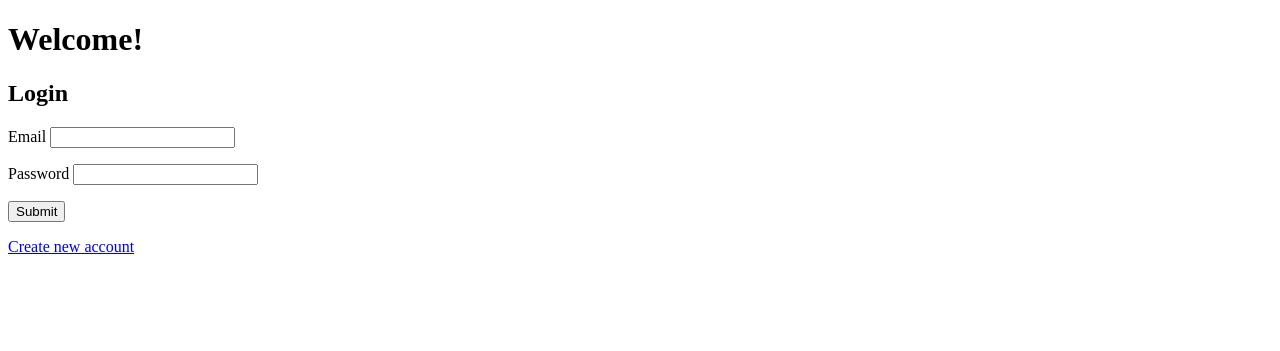
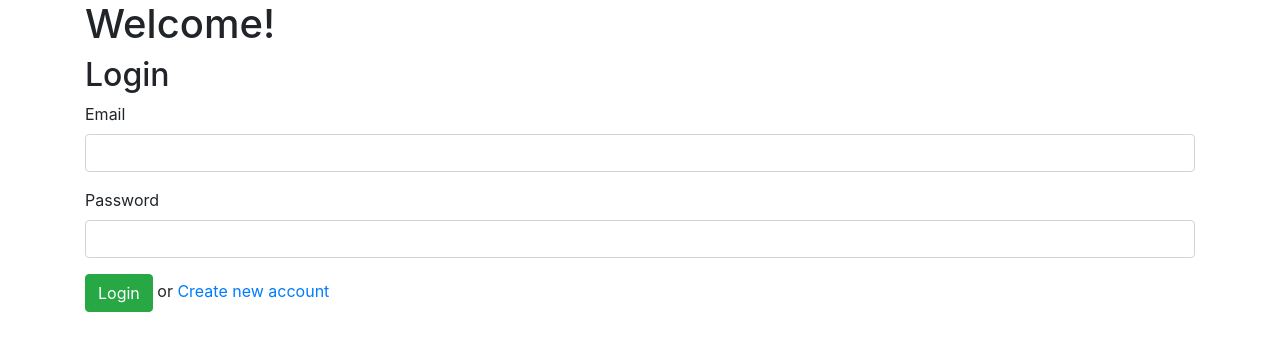
Before and after one commit to crystallopezz/friendship-tracker, a Flask app: page / in a window 1280 px wide. Shown: the top 351 px of the page. Run offline with Flask 2, Linux system fonts and the light colour scheme; parts of the project's set-up code (start-up, migrations or seed data) failed here and were passed over; some libraries are stand-ins or nearby versions.

Commit message:
bootstrapped login and working on friends list

```diff
--- /dev/null
+++ b/static/CSS/style.css
@@ -0,0 +1,4 @@
+.card {
+    width: 200;
+    height: 200;
+}
--- a/static/js/login.jsx
+++ /dev/null
@@ -1 +0,0 @@
-login.jsx
--- a/templates/base.html
+++ b/templates/base.html
@@ -4,6 +4,8 @@
   <title>
     {% block title %}{% endblock %}
   </title>
+  <link rel="stylesheet" href="https://stackpath.bootstrapcdn.com/bootstrap/4.5.0/css/bootstrap.min.css" integrity="sha384-9aIt2nRpC12Uk9gS9baDl411NQApFmC26EwAOH8WgZl5MYYxFfc+NcPb1dKGj7Sk" crossorigin="anonymous">
+  <link rel="stylesheet" href="/static/css/style.css">
   <script crossorigin src="https://unpkg.com/react@16/umd/react.development.js"></script>
   <script crossorigin src="https://unpkg.com/react-dom@16/umd/react-dom.development.js"></script>
   <script
@@ -11,7 +13,9 @@
   src="https://cdnjs.cloudflare.com/ajax/libs/babel-standalone/6.26.0/babel.js"></script>
 </head>
 <body>
-  {% block body %}
-  {% endblock %}
+  <div class="container">
+    {% block body %}
+    {% endblock %}
+  </div>
 </body>
 </html>
--- a/templates/login.html
+++ b/templates/login.html
@@ -3,35 +3,27 @@
 {% block title %}Login{% endblock %}
 
 {% block body %}
-  <h1>Welcome!</h1>
 
-  <div class="form" id="login">
-    <div class="header2" id="login-head">
-      <h2>Login</h2>
-    </div>
+<h1>Welcome!</h1>
 
-    <form action="/users" method="POST">
-      <div class="form-entry" id="user-email">
-        <p>
-          Email <input type="text" name="email">
-        </p>
-     </div>
+<h2>Login</h2>
 
-      <div class="form-entry" id="user-pw">
-        <p>
-          Password <input type="text" name="password">
-        </p>
-      </div>
-
-      <div class="submit-button" id="login-submit">
-        <p>
-          <input type="submit">
-        </p>
-      </div>
+<form action="/users" method="POST">
+  <div class="form-group">
+    <label for="user-email">Email</label>
+    <input type="text" class="form-control" id="user-email" name="email">
   </div>
 
-  <div class="form-link" id="create-acct-link">
-    <a href="/create-account">Create new account</a>
+  <div class="form-group">
+    <label for="user-pw">Password</label>
+    <input type="text" class="form-control" id="user-pw" name="password">
   </div>
 
+
+  <button type="submit" class="btn btn-success">Login</button>
+
+  or
+
+  <a href="/create-account">Create new account</a>
+
 {%endblock%}
```
Also changed, not shown: templates/friend_details.html (+12 -19 lines), templates/friends_list.html (+16 -20 lines).
